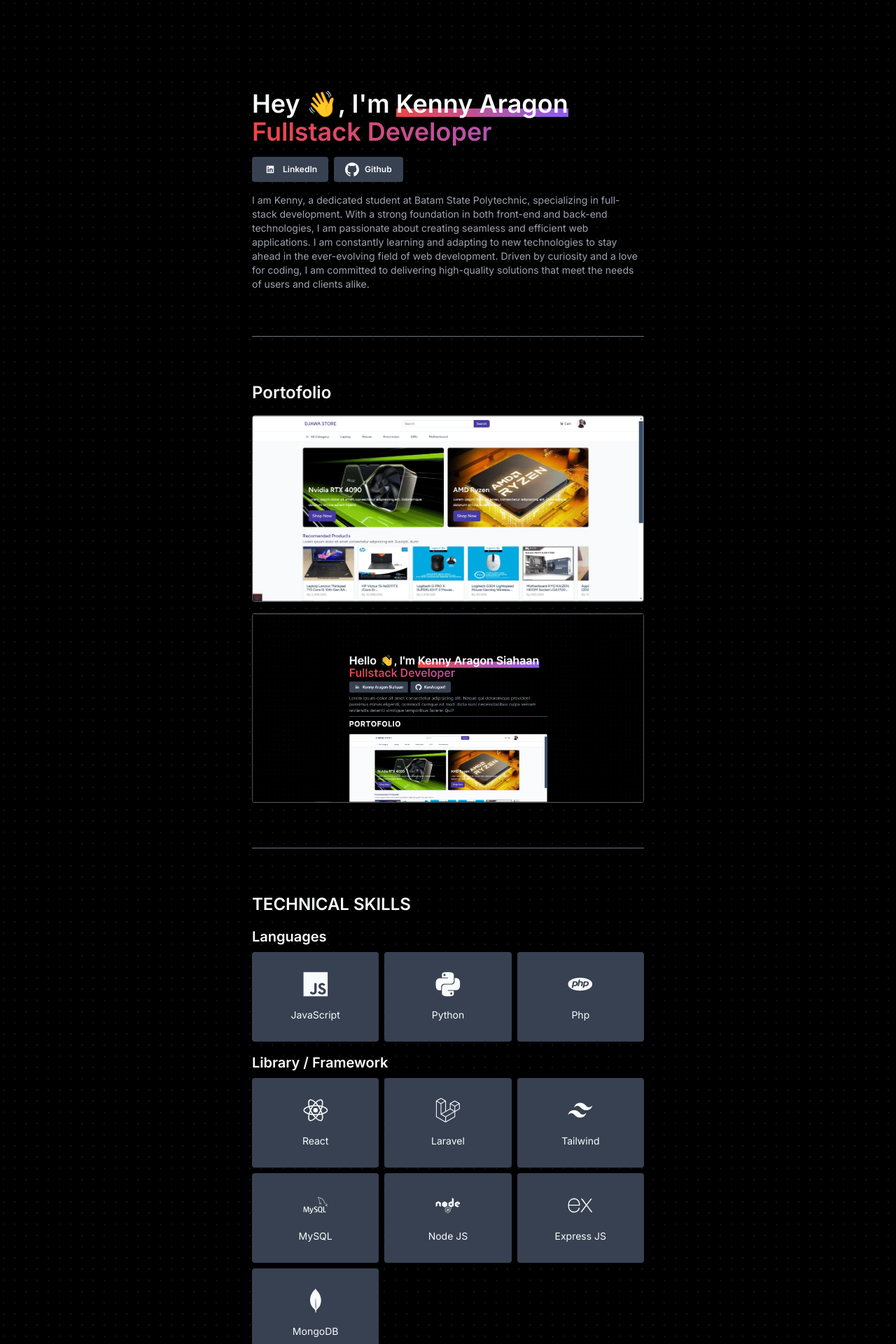
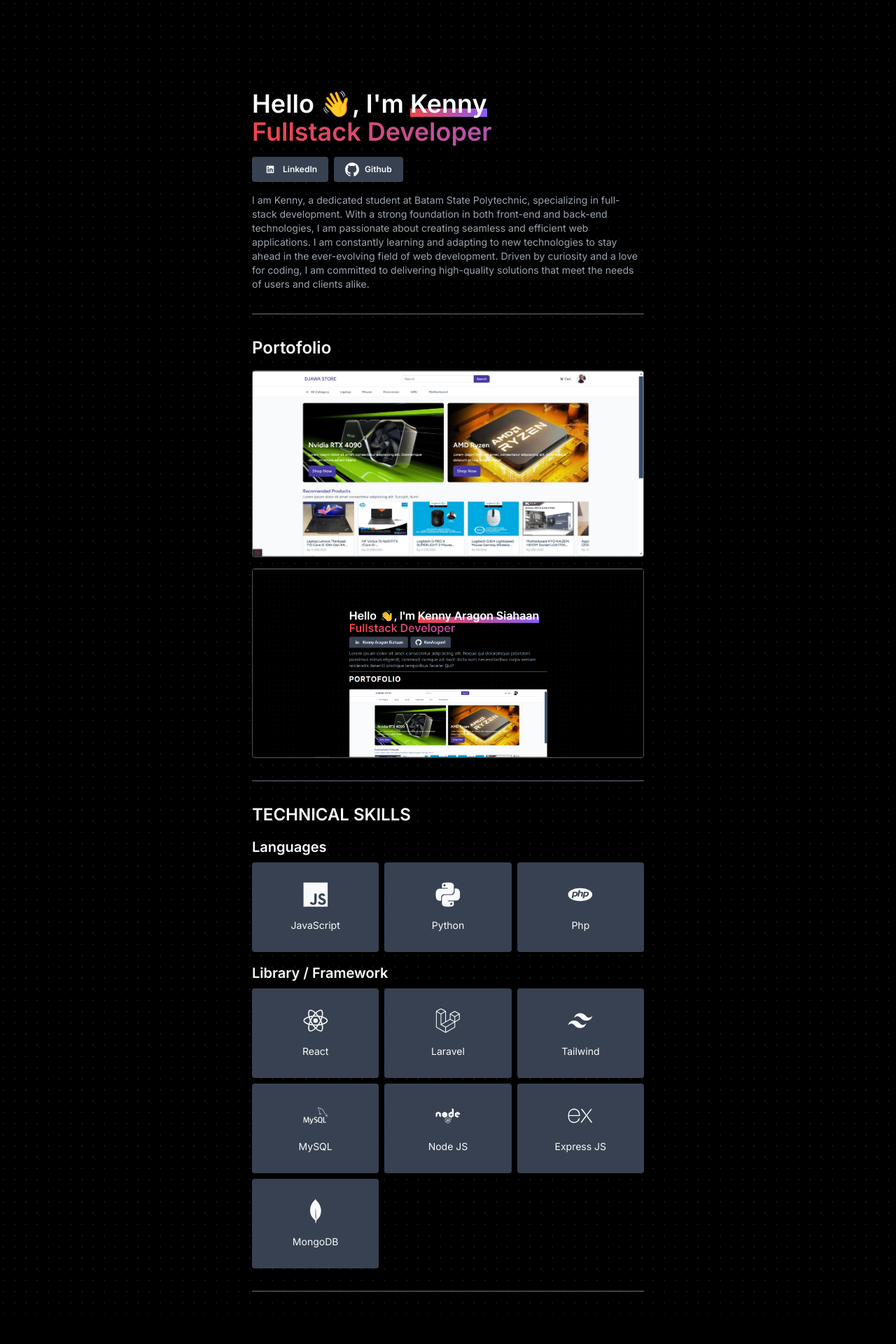
Before and after one commit to KenAragon1/portofolio-website, a Next.js app: page / in a window 1280 px wide. Shown: the top 1920 px of the page at 70% size. After the commit the page ends 1877 px from the top, so only its background shows below. Built offline with nearby package versions, Linux system fonts and the light colour scheme.

Commit message:
first commit

```diff
--- a/app/components/projectCard.tsx
+++ b/app/components/projectCard.tsx
@@ -1,19 +1,20 @@
-import Image, { StaticImageData } from "next/image";
+import Image from "next/image";
 import Link from "next/link";
 import React, { ReactElement } from "react";
+import { SiGithub } from "react-icons/si";
 
 interface ProjectCardProps {
   title: string;
-  description: string;
   techStack: ReactElement;
   image: string;
+  github: string;
 }
 
 const ProjectCard: React.FC<ProjectCardProps> = ({
   title,
-  description,
   techStack,
   image,
+  github,
 }) => {
   return (
     <div className="overflow-hidden bg-neutral-800 rounded border border-neutral-600  hover:border-gray-400 transition-colors duration-200 flex-1 relative group">
@@ -26,16 +27,22 @@ const ProjectCard: React.FC<ProjectCardProps> = ({
           layout="responsive"
         />
         <div className="absolute top-0 bg-black opacity-0 group-hover:opacity-50 transition-opacity duration-300  w-full h-full"></div>
-        <div className="absolute grid gap-2 text-white bottom-0 group-hover:bottom-4 left-4  opacity-0 group-hover:opacity-100 transition-all duration-300">
+        <div className="absolute w-full px-4  text-white bottom-0 group-hover:bottom-4   opacity-0 group-hover:opacity-100 transition-all duration-300">
+          <div className="flex justify-between">
+            <div className="grid gap-2">
               <p className="text-2xl font-semibold ">{title}</p>
               {techStack}
-          <div>
+            </div>
+            <div className="flex items-end">
               <Link
-              href={""}
-              className="border text-xs px-4 py-2 rounded-lg hover:bg-white hover:text-black transition-colors duration-200"
+                href={github}
+                target="_blank"
+                className="flex items-center gap-2 font-semibold  relative top-0 bg-black px-4 py-2 rounded-lg hover:bg-white hover:text-black transition-colors duration-200"
               >
+                <SiGithub size={15} />
                 Github
               </Link>
+            </div>
           </div>
         </div>
       </div>
--- a/app/globals.css
+++ b/app/globals.css
@@ -9,3 +9,7 @@ body {
 .bg-main {
   @apply bg-neutral-900;
 }
+
+hr {
+  @apply border-gray-500 my-[2rem];
+}
--- a/app/page.tsx
+++ b/app/page.tsx
@@ -6,11 +6,11 @@ export default function Home() {
   return (
     <>
       <Profile />
-      <hr className="border-gray-500 my-[4rem]" />
+      <hr />
       <Portofolio />
-      <hr className="border-gray-500 my-[4rem]" />
+      <hr />
       <Skills />
-      <hr className="border-gray-500 my-[4rem]" />
+      <hr />
     </>
   );
 }
--- a/app/sections/Portofolio.tsx
+++ b/app/sections/Portofolio.tsx
@@ -5,9 +5,8 @@ import { RiNextjsFill, RiTailwindCssFill } from "react-icons/ri";
 export default function Portofolio() {
   const projects = [
     {
-      title: "Djawa Store",
-      description:
-        "An e-commerce website specializing in selling Laptops and computer's parts.",
+      title: "DJAWA Store",
+
       techStack: (
         <div className="flex items-center gap-2">
           <div className="relative group">
@@ -23,11 +22,11 @@ export default function Portofolio() {
         </div>
       ),
       image: "/djawa-store.jpg",
+      github: "https://github.com/KenAragon1/DJAWA-Store",
     },
     {
       title: "Portofolio Website",
-      description:
-        "a personal website designed to showcase my work, skills, and accomplishments.",
+
       techStack: (
         <div className="flex items-center gap-2">
           <div className="relative group">
@@ -39,6 +38,7 @@ export default function Portofolio() {
         </div>
       ),
       image: "/portofolio.png",
+      github: "https://github.com/KenAragon1/portofolio-website",
     },
   ];
   return (
--- a/app/sections/Profile.tsx
+++ b/app/sections/Profile.tsx
@@ -36,9 +36,9 @@ const Profile = () => {
         {/* My Name */}
         <div className="">
           <p className="text-4xl  font-semibold">
-            Hey 👋, I&apos;m{" "}
+            Hello 👋, I&apos;m{" "}
             <span className="relative  after:content-['']   after:absolute after:w-full after:h-3 after:bg-gradient-to-r after:from-red-500 after:to-violet-500 after:left-0 after:top-[1.8rem] after:z-[-1]">
-              Kenny Aragon
+              Kenny
             </span>
           </p>
           <p className="text-4xl bg-gradient-to-r from-red-500 to-violet-500 bg-clip-text text-transparent font-semibold">
@@ -60,7 +60,6 @@ const Profile = () => {
           ))}
         </div>
         <div className="">
-          {" "}
           <p className="text-sm text-gray-400">
             I am Kenny, a dedicated student at Batam State Polytechnic,
             specializing in full-stack development. With a strong foundation in
```
Lines whose indentation alone changed are shown as unchanged.
